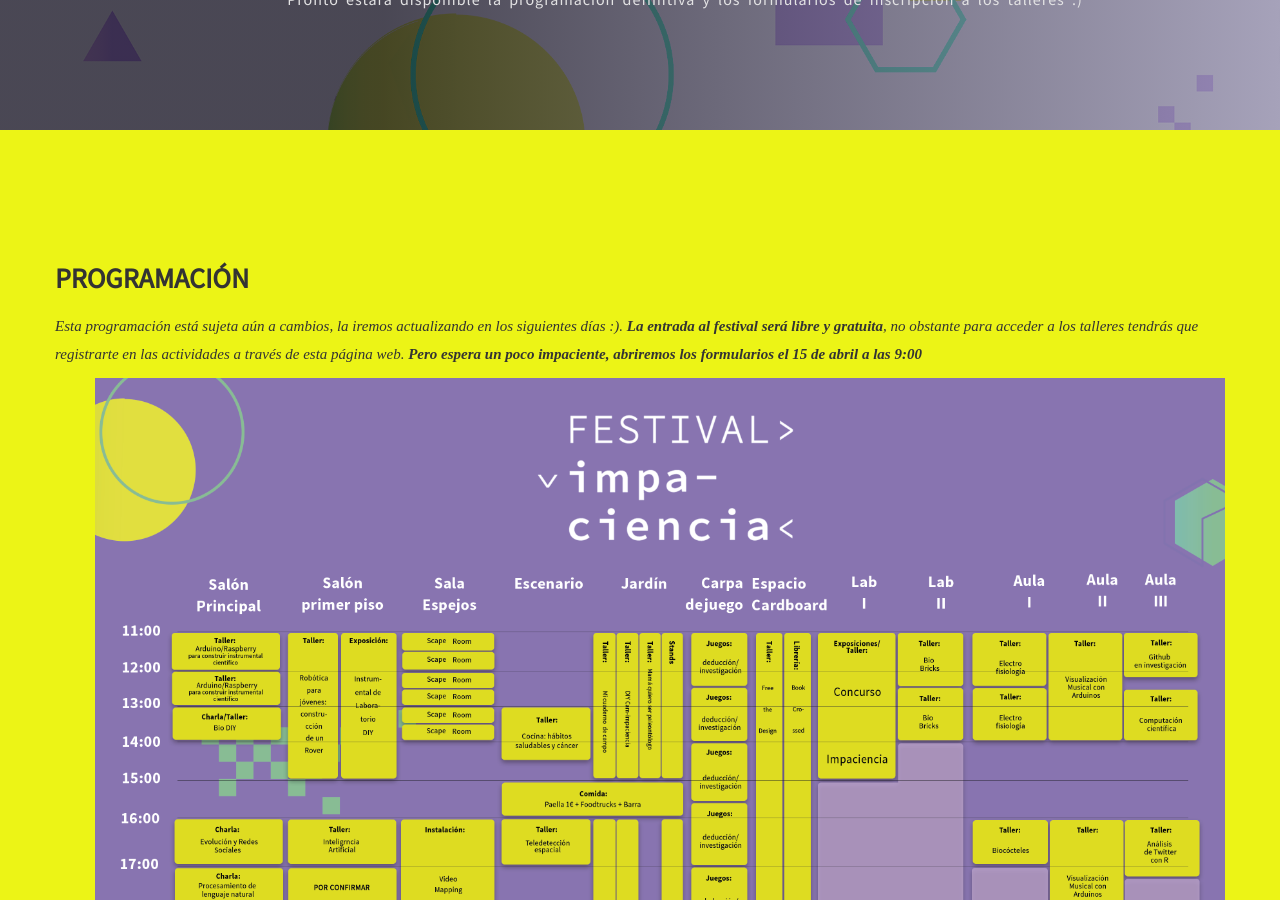
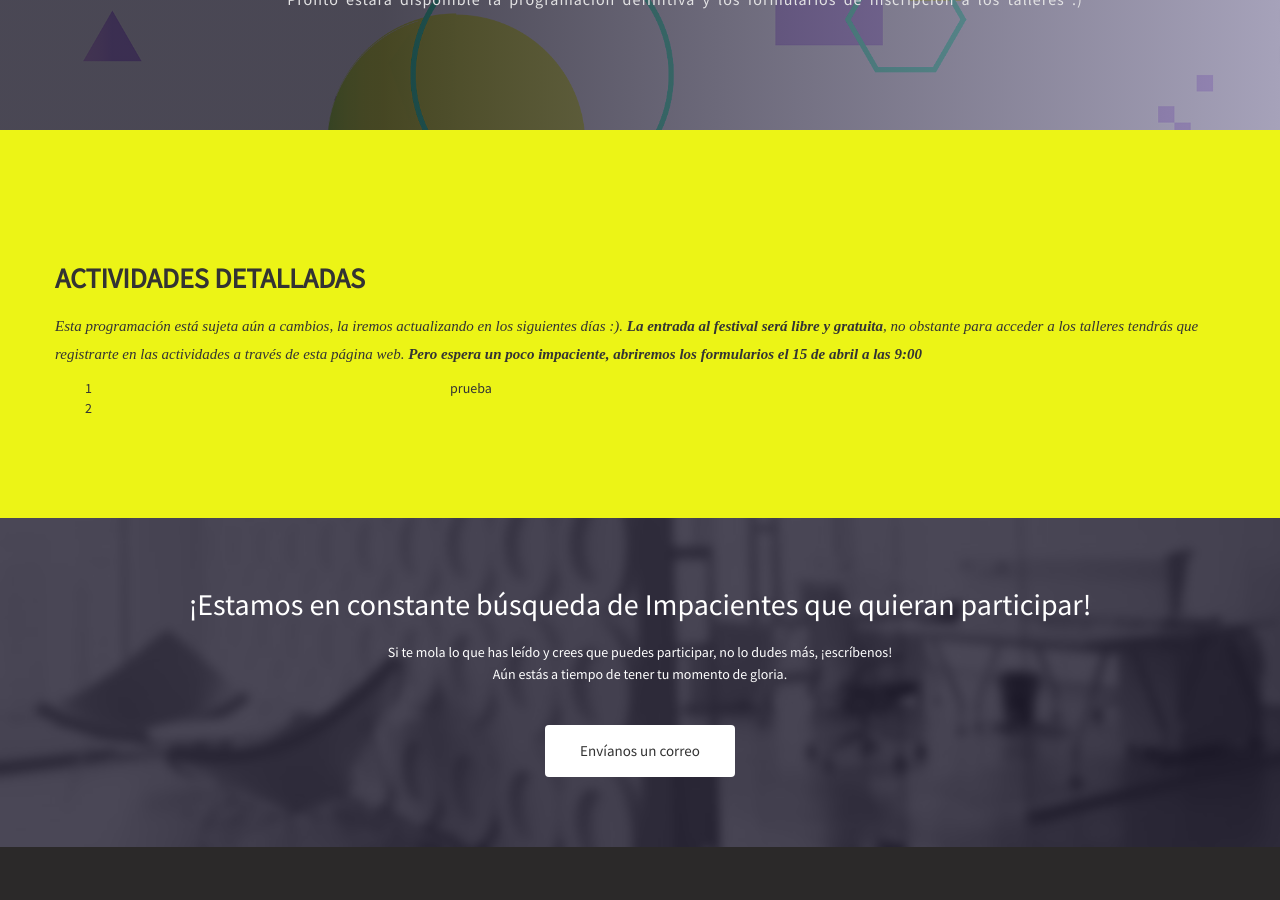
Before and after one commit to Impaciencia/festival, a Jekyll site: the page built from schedule_reg.html, in a window 1280 px wide and 900 px high, scrolled down 340 px. Built offline with Jekyll 4.4.1, drawn with Linux system fonts in a browser that asks for light colours; nearby versions of some CDN libraries; some web fonts are replaced.

Commit message:
Update schedule_reg.html

```diff
--- a/schedule_reg.html
+++ b/schedule_reg.html
@@ -1,6 +1,6 @@
 ---
 layout: page
-title: Programación
+title: Registro de actividades
 permalink: /schedule_reg/
 ---
 
@@ -24,10 +24,17 @@
 
         <div class="block">
           <div class="section-title">
-            <h2>Programación</h2>
+            <h2>Actividades detalladas</h2>
             <p>Esta programación está sujeta aún a cambios, la iremos actualizando en los siguientes días :). <b>La entrada al festival será libre y gratuita</b>, no obstante para acceder a los talleres tendrás que registrarte en las actividades a través de esta página web. <b>Pero espera un poco impaciente, abriremos los formularios el 15 de abril a las 9:00</b> </p>
           </div>
-          <img src="{{ site.baseurl }}/img/schedule.png"alt="Img">
+
+
+            <div class="col-md-12">
+                prueba
+                <div class="col-md-4">1</div><div class="col-md-8">2</div>
+            </div>
+
+
         </div>
     </div>
   </div>
```
